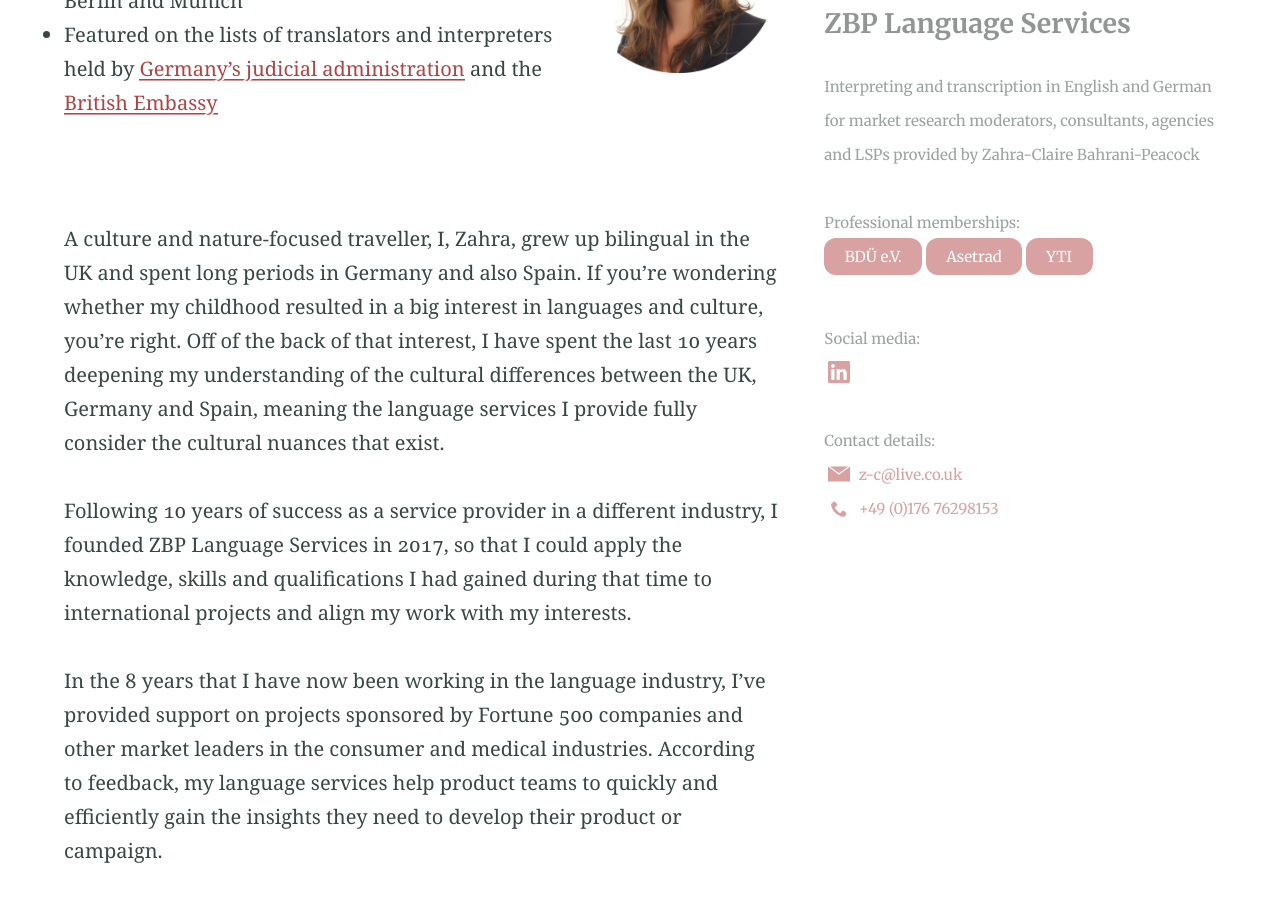
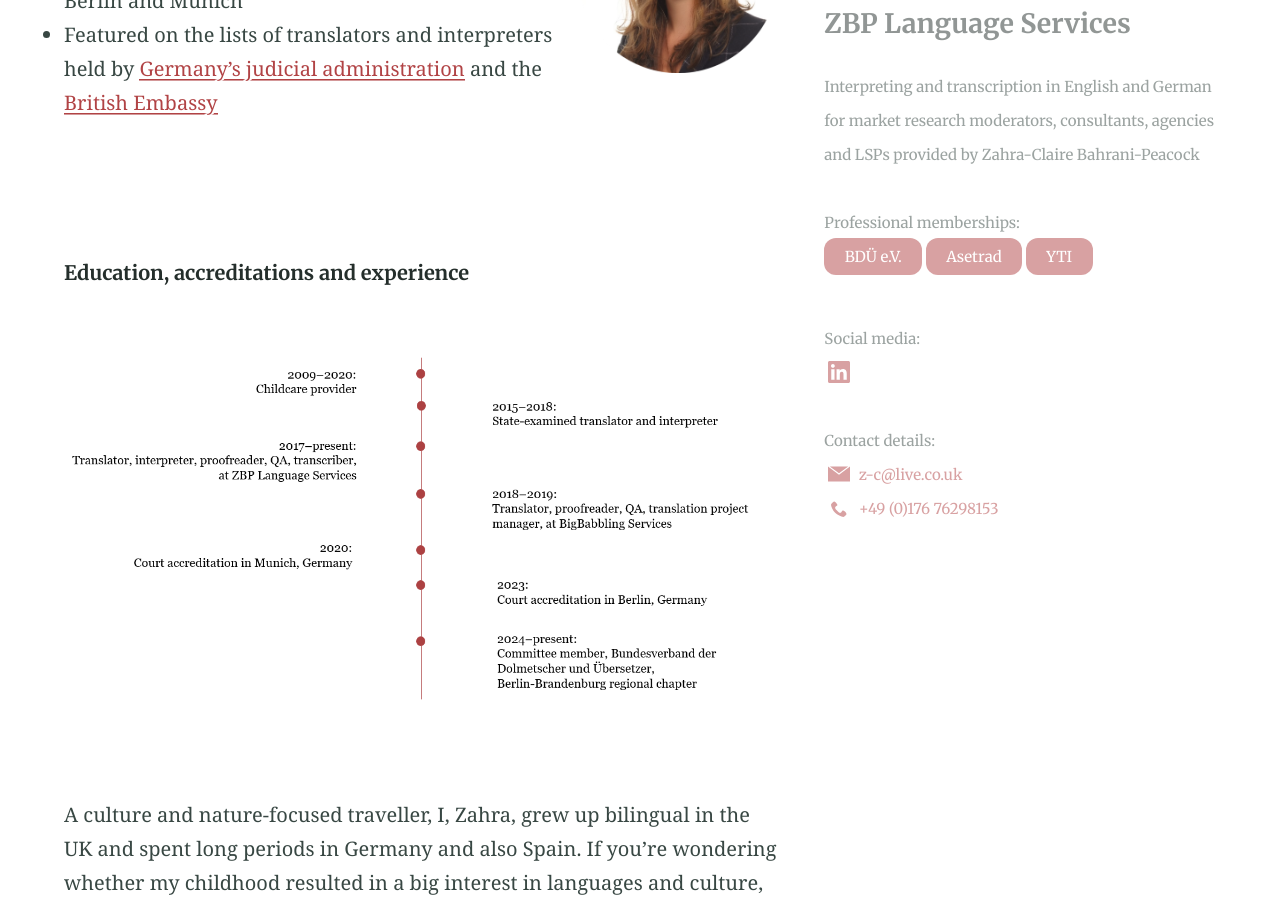
Before and after one commit to Website-2/certified.zbp-language-services.github.io, a Jekyll site: the page built from about.md, in a window 1280 px wide and 900 px high, scrolled down 714 px. Built offline with Jekyll 4.4.1, drawn with Linux system fonts in a browser that asks for light colours; some of the changed text lies outside the part shown.

Commit message:
Text update

```diff
--- a/about.md
+++ b/about.md
@@ -13,16 +13,16 @@ aside: true
 * Accredited for German and English by the courts of Berlin and Munich
 * Featured on the lists of translators and interpreters held by [Germany's judicial administration](https://www.justiz-dolmetscher.de/Recherche/de/Suchen) and the [British Embassy](https://find-a-professional-service-abroad.service.csd.fcdo.gov.uk/find/translators-interpreters?country=Germany)
 <br><br><br><br>
+<h6>Education, accreditations and experience</h6>
+<br>
+{% include figure.html image="/assets/CV timeline.png" position="center" %}
+<br><br>
 A culture and nature-focused traveller, I, Zahra, grew up bilingual in the UK and spent long periods in Germany and also Spain. If you're wondering whether my childhood resulted in a big interest in languages and culture, you're right. Off of the back of that interest, I have spent the last 10 years deepening my understanding of the cultural differences between the UK, Germany and Spain, meaning the language services I provide fully consider the cultural nuances that exist.
 <br><br>
 Following 10 years of success as a service provider in a different industry, I founded ZBP Language Services in 2017, so that I could apply the knowledge, skills and qualifications I had gained during that time to international projects and align my work with my interests.
 <br><br>
 In the 8 years that I have now been working in the language industry, I've provided support on projects sponsored by Fortune 500 companies and other market leaders in the consumer and medical industries. According to feedback, my language services help product teams to quickly and efficiently gain the insights they need to develop their product or campaign.
 <br><br><br>
-<h6>Education, accreditations and experience</h6>
-<br>
-{% include figure.html image="/assets/CV timeline.png" position="center" %}
-<br><br>
 <h6>Other language services provided by ZBP Language Services</h6>
 <br>
 <small><a href="https://www.zbp-language-services.com/" target="_blank" title="Market research interpreting and transcription">Market research interpreting and transcription</a>; marketing translation; academic translation and editing; proofreading and quality assurance</small>
```
